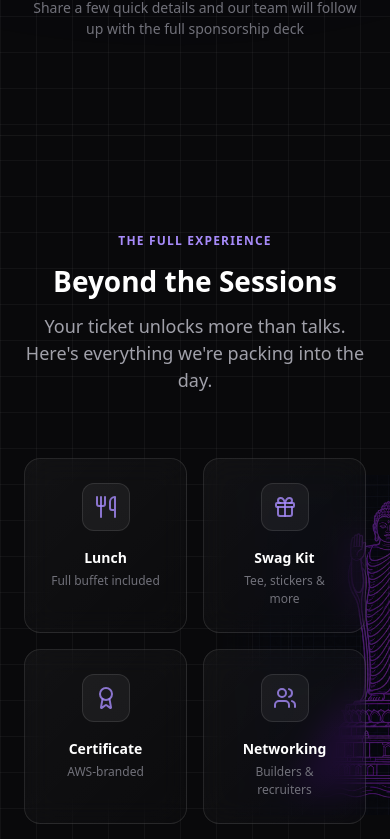
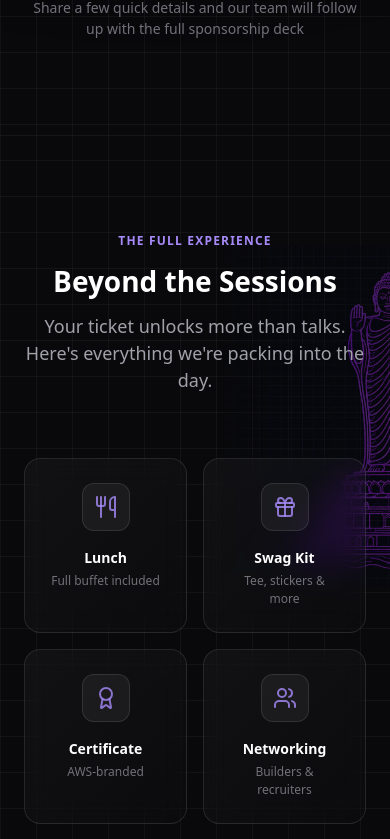
Before and after one commit to suchirsai686-lgtm/DevAWS, a React (Vite) app: page / in a window 390 px wide. Shown: the part 5816-6655 px from the top of the page. Built offline with nearby package versions, Linux system fonts and the light colour scheme.

Commit message:
Update partner section styles for improved layout on mobile devices

```diff
--- a/src/styles.css
+++ b/src/styles.css
@@ -165,7 +165,9 @@ ul { list-style: none; }
   width: min(44vw, 190px); height: auto; opacity: .4;
 }
 @media (max-width: 767px) {
-  .exp-bg-right, .partners-bg-left { display: flex; }
+  .exp-bg-right, .partners-bg-left { display: flex; align-items: flex-start; }
+  .exp-bg-right { padding-top: 110px; }
+  .partners-bg-left { padding-top: 150px; }
   .pricing-bg-right, .cfs-bg-left { display: none; }
 }
 .hero-badge {
```
Also changed, not shown: public/partner.png.
